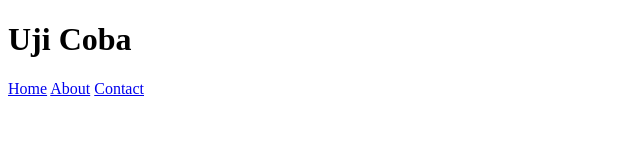
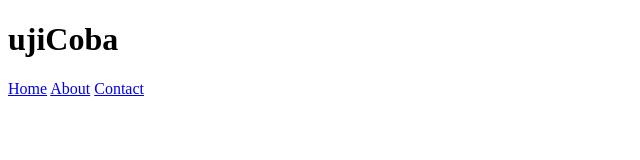
Before and after one commit to n-y-y/trial, a plain HTML site: page index.html in a window 1280 px wide. Shown: the full height of the page, 0-640 px from the left. Drawn offline with Linux system fonts and the light colour scheme.

Commit message:
main trial

```diff
--- a/index.html
+++ b/index.html
@@ -7,7 +7,7 @@
 </head>
 <body>
     <div class="header">
-        <h1>Uji Coba</h1>
+        <h1>ujiCoba</h1>
         <nav>
           <a href="#">Home</a>
           <a href="#">About</a>
```
